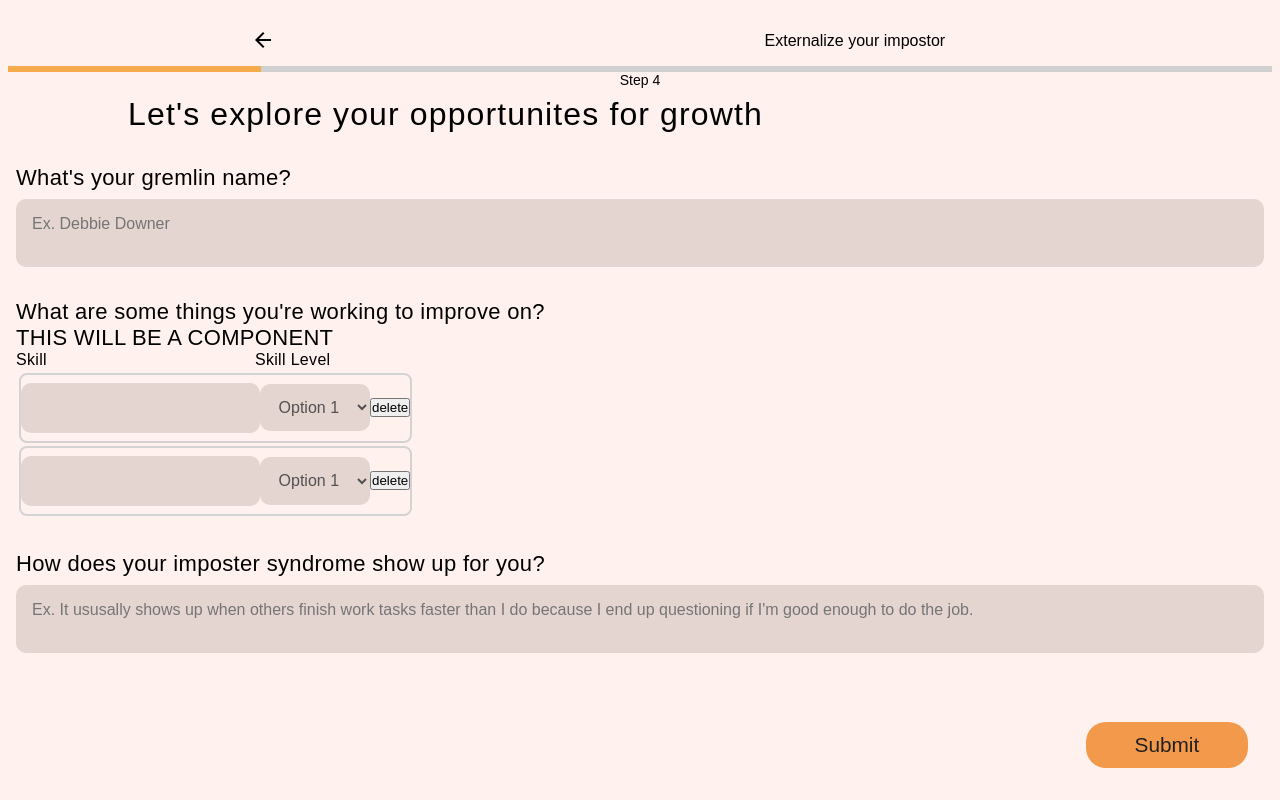
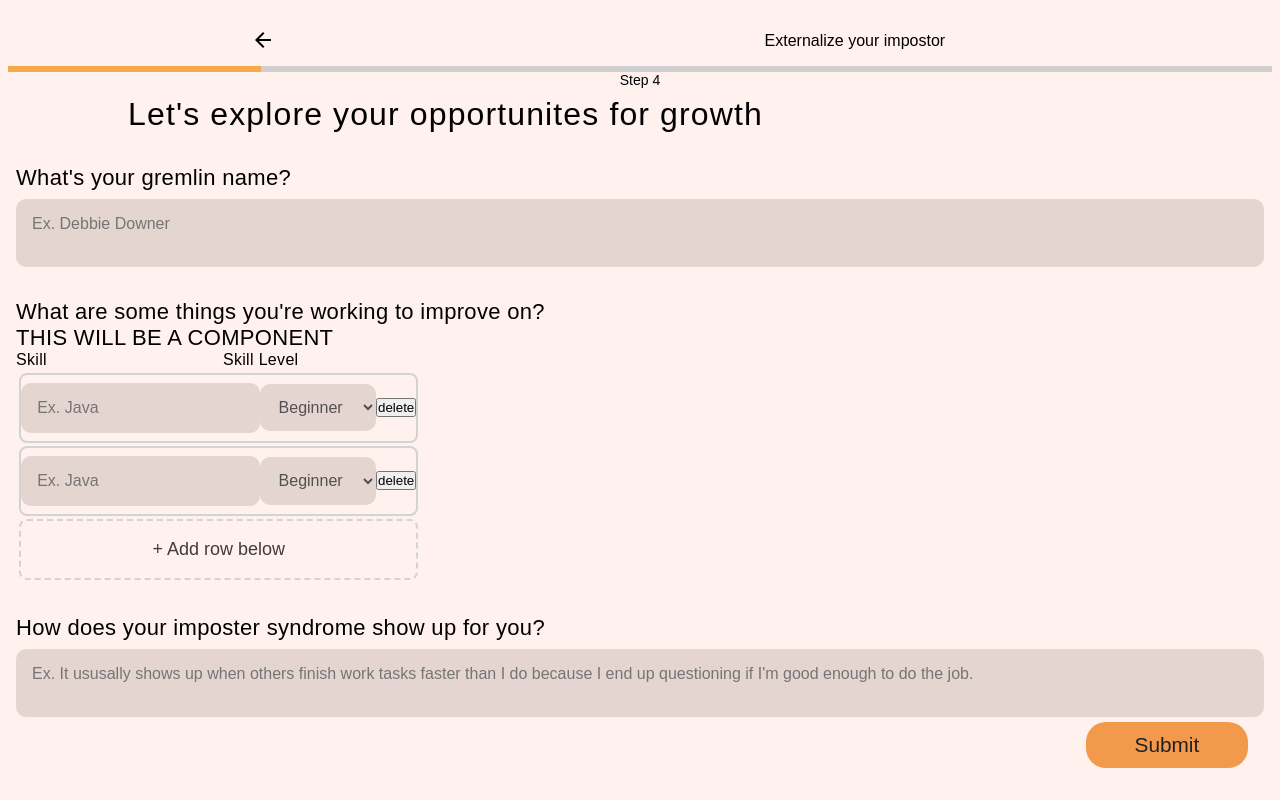
Before and after one commit to cherryontech/minty_fresh_project, a React (Create React App) app: page /growth in a window 1280 px wide. Built offline with nearby package versions, Linux system fonts and the light colour scheme.

Commit message:
completed most of the styling

```diff
--- a/src/components/AddRowButton/AddRowButton.jsx
+++ b/src/components/AddRowButton/AddRowButton.jsx
@@ -0,0 +1,14 @@
+import './AddRowButton.scss';
+
+const AddRowButton = () => {
+
+    return (
+        <div className='add-row'>
+            <button className='button__add-row'>
+                + Add row below
+            </button>
+        </div>
+    );
+}
+
+export default AddRowButton;
--- a/src/components/AddRowButton/AddRowButton.scss
+++ b/src/components/AddRowButton/AddRowButton.scss
@@ -0,0 +1,25 @@
+@use '../../styles/partials/mixins' as *;
+@use '../../styles/partials/variables' as *;
+
+.add-row {
+    display: flex;
+    flex-direction: row;
+    align-items: center;
+    box-sizing: border-box;
+    border: dashed 2px lightgrey;
+    border-radius: .5rem;
+    // vertical-align: middle;
+    margin: .2rem;
+    // padding-top: 5rem;
+}
+
+.button__add-row {
+    background-color: transparent;
+    border-color: transparent;
+    font-size: large;
+    text-align: center;
+    opacity: 0.75;
+    width: 100%;
+    padding-top: 1rem;
+    padding-bottom: 1rem;
+}
--- a/src/components/Skills/Skills.jsx
+++ b/src/components/Skills/Skills.jsx
@@ -10,9 +10,13 @@ const Skills = () => {
                 <input
                 type='text'
                 className='text_input'
+                placeholder='Ex. Java'
                 ></input>
                 <select className="dropdown">
-                    <option>Option 1</option>
+                    <option>Beginner</option>
+                    <option>Junior</option>
+                    <option>Proficient</option>
+                    <option>Expert</option>
                 </select>
                 <button>delete</button>
             </form>
--- a/src/components/Skills/Skills.scss
+++ b/src/components/Skills/Skills.scss
@@ -2,7 +2,6 @@
 @use '../../styles/partials/variables' as *;
 
 .skills {
-    border: 2px;
 
     &__form {
         display: flex;
--- a/src/components/SkillsLabel/SkillsLabel.scss
+++ b/src/components/SkillsLabel/SkillsLabel.scss
@@ -8,5 +8,5 @@
 }
 
 .level {
-    margin-left: 13rem;
+    margin-left: 11rem;
 }
--- a/src/pages/GrowthOpportunities/GrowthOpportunities.jsx
+++ b/src/pages/GrowthOpportunities/GrowthOpportunities.jsx
@@ -4,6 +4,7 @@ import "./GrowthOpportunities.scss";
 import { useNavigate } from 'react-router-dom';
 import Skills from '../../components/Skills/Skills';
 import SkillsLabel from '../../components/SkillsLabel/SkillsLabel';
+import AddRowButton from '../../components/AddRowButton/AddRowButton';
 
 //TODO: finish the dropdown and add styling
 const GrowthOpportunites = () => {
@@ -56,6 +57,7 @@ const GrowthOpportunites = () => {
                             />
                             <Skills />
                             <Skills />
+                            <AddRowButton />
                         </div>
 
                             {/* <label classname="growth_checkbox-label">Communication
```
